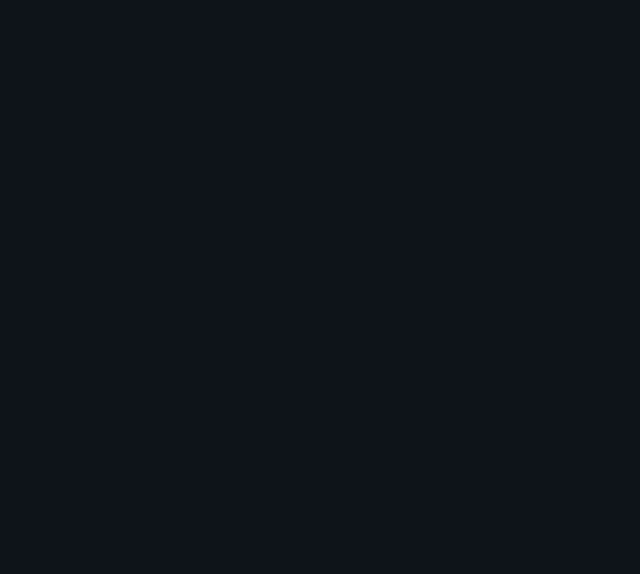
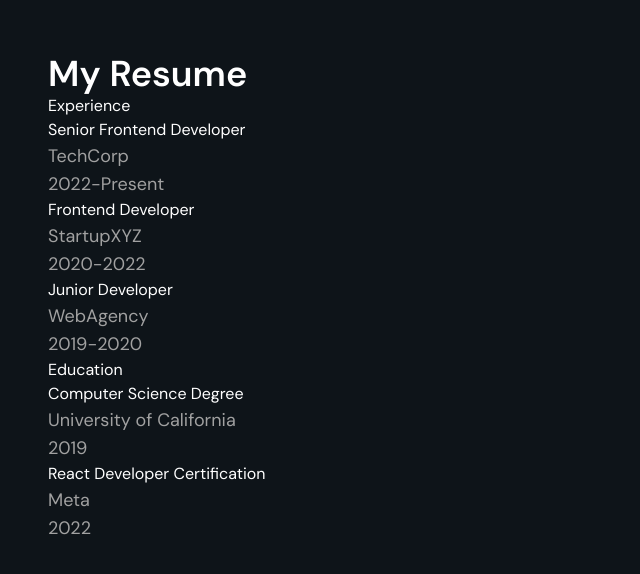
Before and after one commit to muhamed-shahid/Portfolio-website, a React (Vite) app: page / in a window 1280 px wide. Shown: the part 1788-2362 px from the top of the page, without its empty margins (0-640 px from the left). Before the commit the page ends 1698 px from the top, so only its background shows below. Built offline with nearby package versions, Linux system fonts and the light colour scheme.

Commit message:
making resume section

```diff
--- a/src/App.jsx
+++ b/src/App.jsx
@@ -2,6 +2,7 @@
 import Header from './components/Header'
 import Hero from './components/Hero'
 import About from './components/About'
+import Experience from './components/Experience'
 
 const App = () => {
   return (
@@ -10,6 +11,7 @@
     <main>
       <Hero/>
       <About/>
+      <Experience/>
     </main>
     </>
   )
--- /dev/null
+++ b/src/components/Experience.jsx
@@ -0,0 +1,37 @@
+import React from 'react'
+import { ResumeItems } from '../constant/data'
+
+const Experience = () => {
+  return (
+    <section className='section'>
+        <div className="container">
+            <h2>My Resume</h2>
+            {/* Wrapper */}
+            <div className="">
+              {ResumeItems.map((item) => (
+                <div key={item.id}>
+                  {/* Title */}
+                  <h3>{item.title}</h3>
+
+                  {/* List */}
+                  <div>
+                    {item.list.map((listItem, index)=>(
+                      <div key={index}>
+                        <div>
+                        <h4 className="">{listItem.role}</h4>
+                        <p>{listItem.label}</p>
+                        </div>
+                        <p>{listItem.time}</p>
+                      </div>
+                    )
+                  )}
+                  </div>
+                </div>
+              ))}
+            </div>
+        </div>
+    </section>
+  )
+}
+
+export default Experience
--- a/src/components/Hero.jsx
+++ b/src/components/Hero.jsx
@@ -10,7 +10,7 @@
             {/* image */}
             <BackgroundGradient className="w-70 h-70 lg:w-80 lg:h-80 rounded-full bg-zinc-900">
             <figure className='rounded-full overflow-hidden'>
-                <img src="/images/hero-img.png" alt="Muhamed Shahid"  width={452} height={452}/>
+                <img src="/images/avatar.png" alt="Muhamed Shahid"  width={452} height={452}/>
             </figure>
             </BackgroundGradient>
             <div className='text-center mt-8'>
```
Also changed, not shown: public/images/avatar.png (added).
